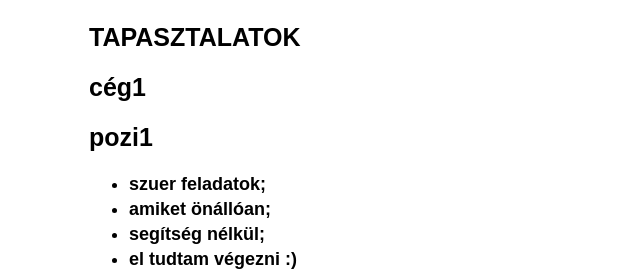
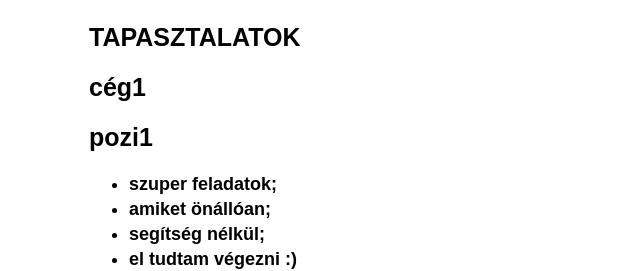
Before and after one commit to beccso/beccso.github.io, a plain HTML site: page index.html in a window 1280 px wide. Shown: the part 1219-1490 px from the top of the page, 319-959 px from the left. Drawn offline with Linux system fonts and the light colour scheme.

Commit message:
csak elírás

```diff
--- a/index.html
+++ b/index.html
@@ -44,7 +44,7 @@
     <h2>cég1</h2>
     <h2>pozi1</h2>
     <ul>
-      <li>szuer feladatok;</li>
+      <li>szuper feladatok;</li>
       <li>amiket önállóan;</li>
       <li>segítség nélkül;</li>
       <li>el tudtam végezni :) </li>
```
